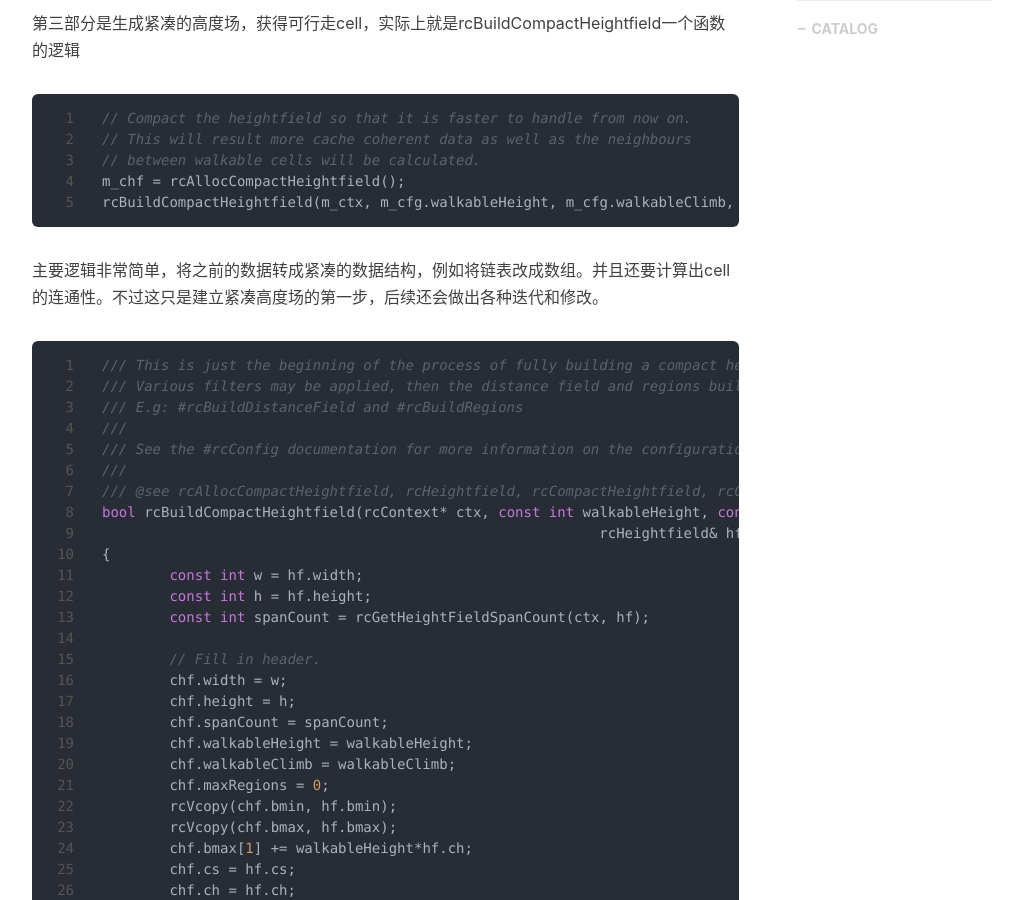
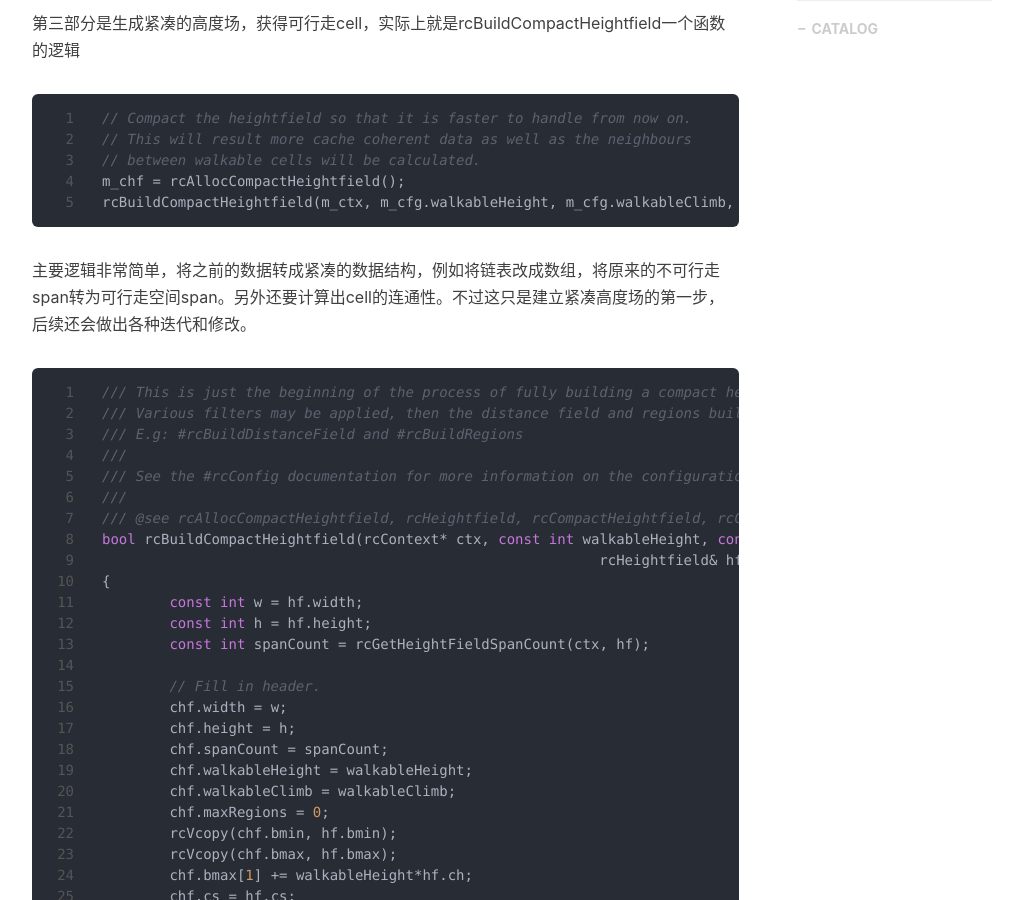
Before and after one commit to zhouhd2019/zhouhd2019.github.io, a Jekyll site: the page built from _posts/2020-08-04-RecastDetour03.markdown, in a window 1280 px wide and 900 px high, scrolled down 563 px. Shown: the whole window, without its empty margins (233-1256 px from the left). Built offline with Jekyll 4.4.1, drawn with Linux system fonts in a browser that asks for light colours; nearby versions of some CDN libraries; a script that is not in the unit is left out; comment, search, counter and statistics services are not loaded.

Commit message:
Update 2020-08-04-RecastDetour03.markdown

````diff
--- a/_posts/2020-08-04-RecastDetour03.markdown
+++ b/_posts/2020-08-04-RecastDetour03.markdown
@@ -19,7 +19,7 @@ m_chf = rcAllocCompactHeightfield();
 rcBuildCompactHeightfield(m_ctx, m_cfg.walkableHeight, m_cfg.walkableClimb, *m_solid, *m_chf);
 ```
 
-主要逻辑非常简单，将之前的数据转成紧凑的数据结构，例如将链表改成数组。并且还要计算出cell的连通性。不过这只是建立紧凑高度场的第一步，后续还会做出各种迭代和修改。
+主要逻辑非常简单，将之前的数据转成紧凑的数据结构，例如将链表改成数组，将原来的不可行走span转为可行走空间span。另外还要计算出cell的连通性。不过这只是建立紧凑高度场的第一步，后续还会做出各种迭代和修改。
 ```c++
 /// This is just the beginning of the process of fully building a compact heightfield.
 /// Various filters may be applied, then the distance field and regions built.
````
